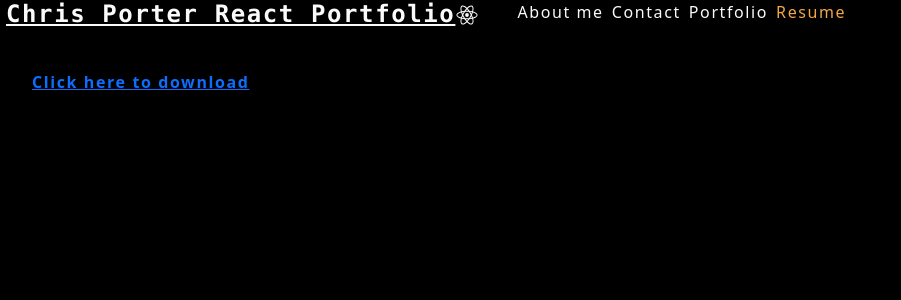
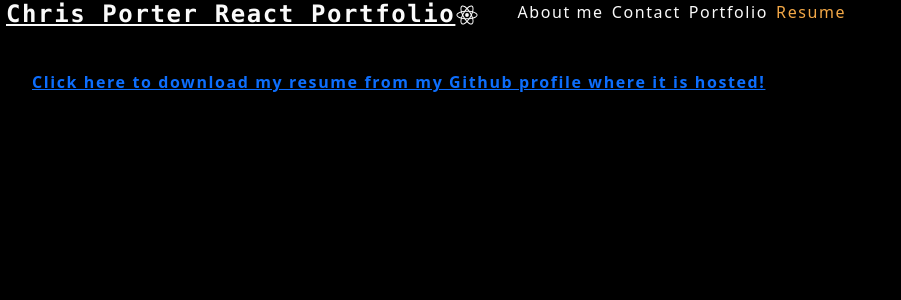
Before and after one commit to ChrisPorter87/React_Portfolio, a React (Create React App) app in the folder reactportfolio/: page / in a window 1280 px wide. Both pictures are taken after a click on the item "Resume". Shown: the top 300 px of the page, without its empty margins (0-901 px from the left). Built offline with nearby package versions, Linux system fonts and the light colour scheme.

Commit message:
final push

```diff
--- a/reactportfolio/src/components/Resume/index.jsx
+++ b/reactportfolio/src/components/Resume/index.jsx
@@ -1,7 +1,8 @@
 function Resume() {
   return (
-    <a href="../../../public/RESUMENOVAVERSION.pdf" download>
-      Click here to download
+    <a href="https://github.com/ChrisPorter87/ReactPortfolio/blob/main/reactportfolio/public/files/RESUMENOVAVERSION.pdf">
+      Click here to download my resume from my Github profile where it is
+      hosted!
     </a>
   );
 }
```
